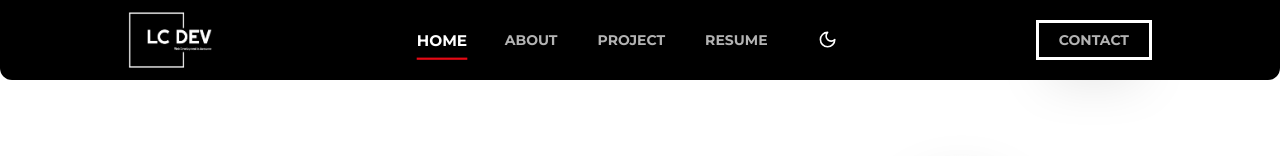
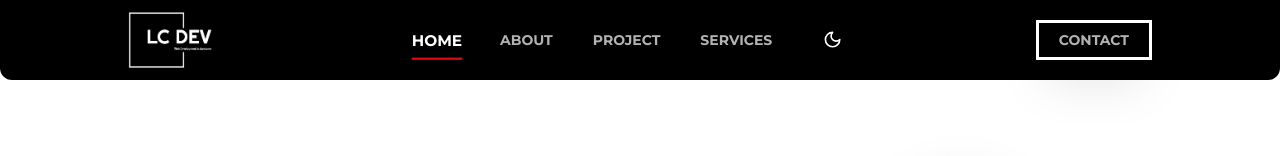
Before and after one commit to LC-Dev-23/lc-dev-portfolio, a Next.js app: page / in a window 1280 px wide. Shown: the top 156 px of the page. Built offline with nearby package versions, Linux system fonts and the light colour scheme.

Commit message:
docs: replacing route from resume to services

```diff
--- a/components/Header/Navbar.tsx
+++ b/components/Header/Navbar.tsx
@@ -19,7 +19,7 @@ const Navbar = () => {
         { href: '/', text: 'HOME' },
         { href: '/about', text: 'ABOUT' },
         { href: '/project', text: 'PROJECT' },
-        { href: '/resume', text: 'RESUME' },
+        { href: '/services', text: 'SERVICES' },
         { href: '/contact', text: 'CONTACT', className: 'block lg:hidden' },
     ];
 
```
